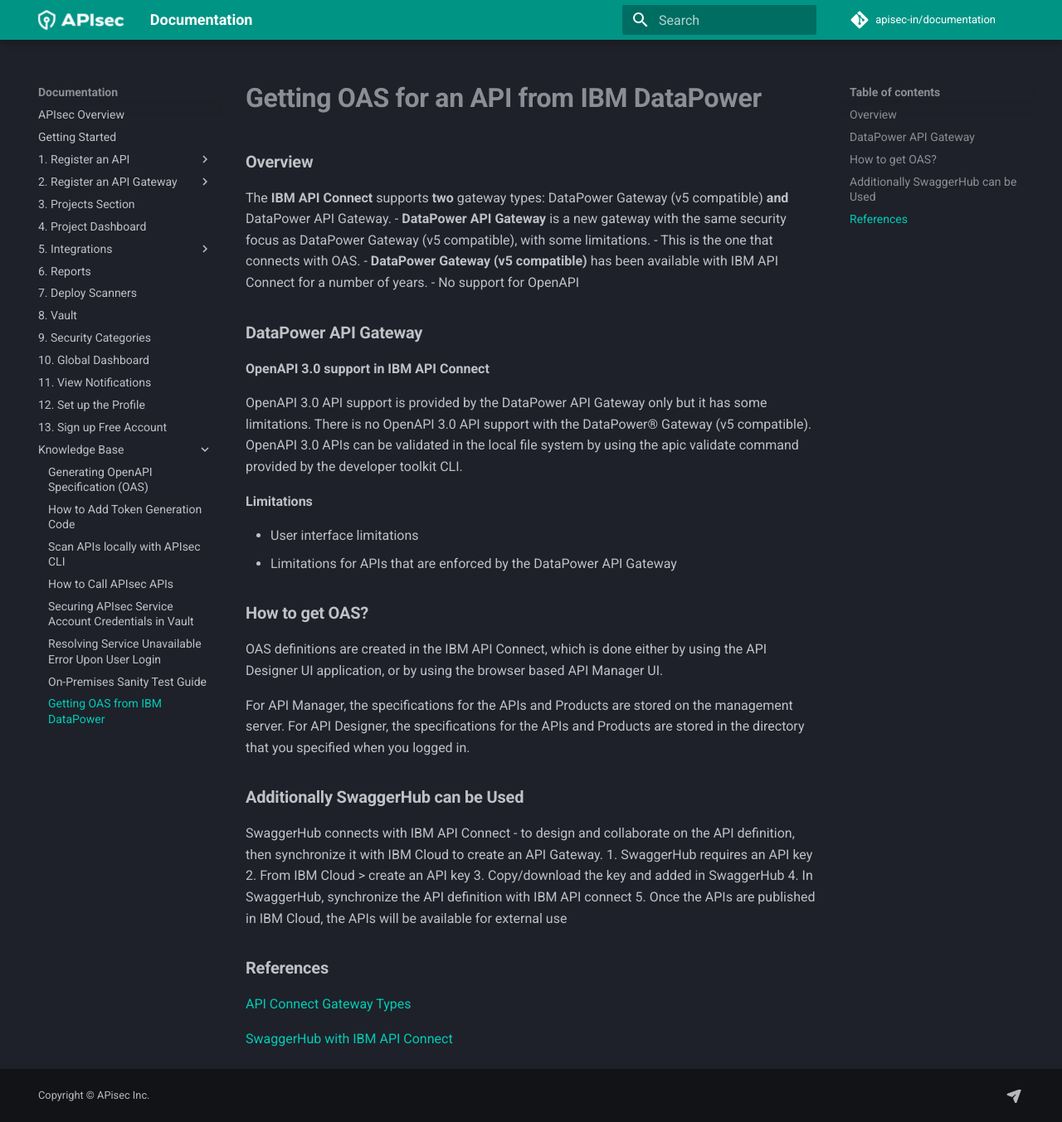
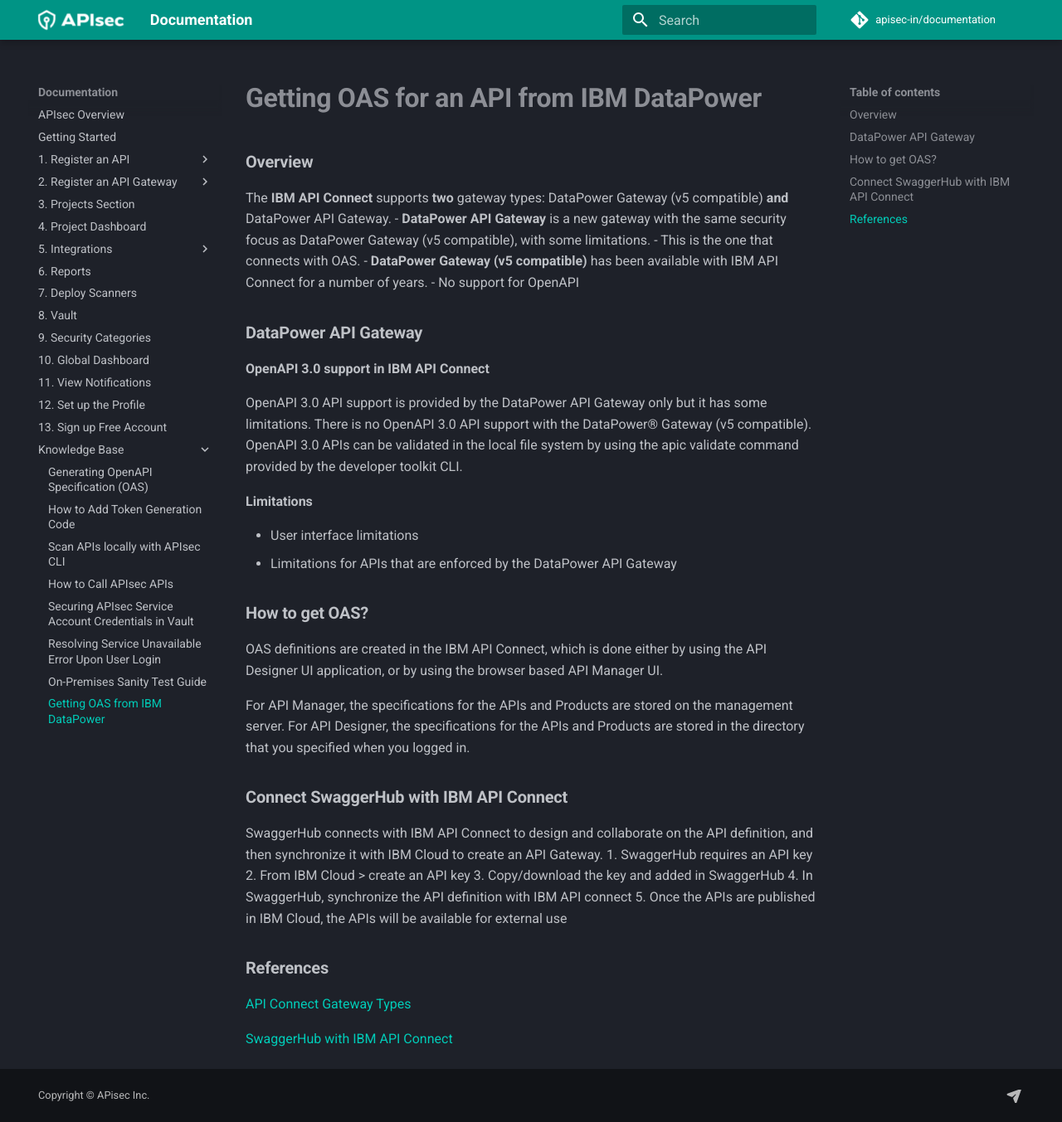
Before and after one commit to apisec-inc/documentation, an MkDocs documentation site: the page built from docs/oas-ibm-datapower.md, in a window 1280 px wide and 1353 px high. Shown: the whole window at 83% size. Built offline with MkDocs 1.6.1 and Material for MkDocs 9.7.7, drawn with Linux system fonts in a browser that asks for light colours; comment, search, counter and statistics services are not loaded.

Commit message:
Update oas-ibm-datapower.md
updating swaggerhub section

```diff
--- a/docs/oas-ibm-datapower.md
+++ b/docs/oas-ibm-datapower.md
@@ -25,9 +25,9 @@
 For API Manager, the specifications for the APIs and Products are stored on the management server.
 For API Designer, the specifications for the APIs and Products are stored in the directory that you specified when you logged in.
 
-### **Additionally SwaggerHub can be Used**
+### **Connect SwaggerHub with IBM API Connect**
 
-SwaggerHub connects with IBM API Connect - to design and collaborate on the API definition, then synchronize it with IBM Cloud to create an API Gateway.
+SwaggerHub connects with IBM API Connect to design and collaborate on the API definition, and then synchronize it with IBM Cloud to create an API Gateway.
 1. SwaggerHub requires an API key
 2. From IBM Cloud > create an API key
 3. Copy/download the key and added in SwaggerHub
```
